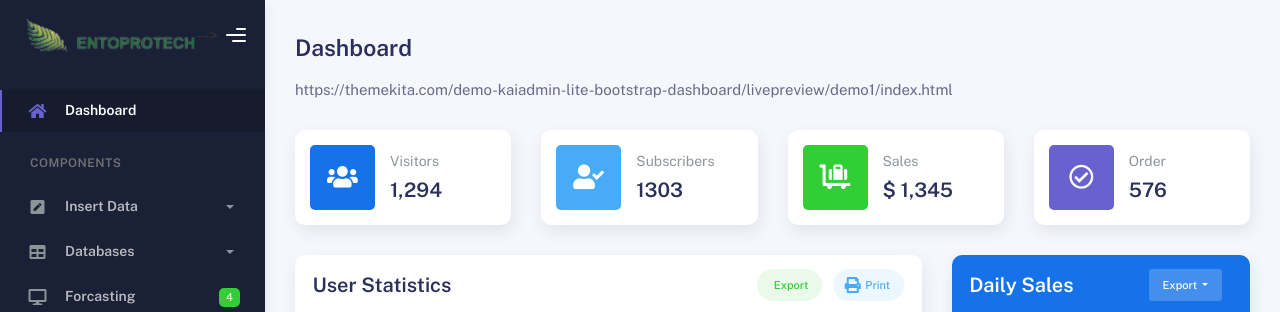
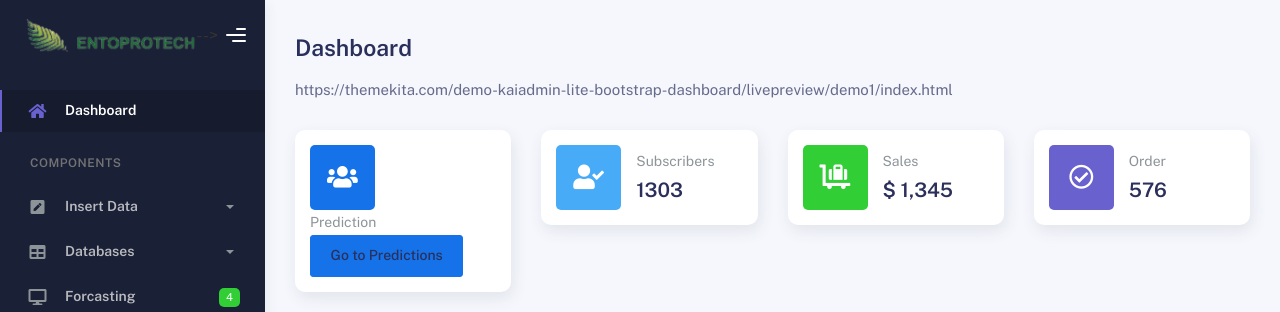
Before and after one commit to MaayanWinkler/BFSFinalProject, a Django app: page /index in a window 1280 px wide. Shown: the top 312 px of the page. Run offline with Django 4.2, Linux system fonts and the light colour scheme; parts of the project's set-up code (start-up, migrations or seed data) failed here and were passed over; some libraries are stand-ins or nearby versions.

Commit message:
Update index.html
added button for predict page

```diff
--- a/BFSapp/templates/index.html
+++ b/BFSapp/templates/index.html
@@ -38,9 +38,10 @@
                         </div>
                       </div>
                       <div class="col col-stats ms-3 ms-sm-0">
-                        <div class="numbers">
-                          <p class="card-category">Visitors</p>
-                          <h4 class="card-title">1,294</h4>
+                        <div class="Predict">
+                          <p class="card-category">Prediction</p>
+                          <h4 class="card-title"><a href="{% url 'predict' %}" class="btn btn-primary">Go to Predictions</a>
+</h4>
                         </div>
                       </div>
                     </div>
```
